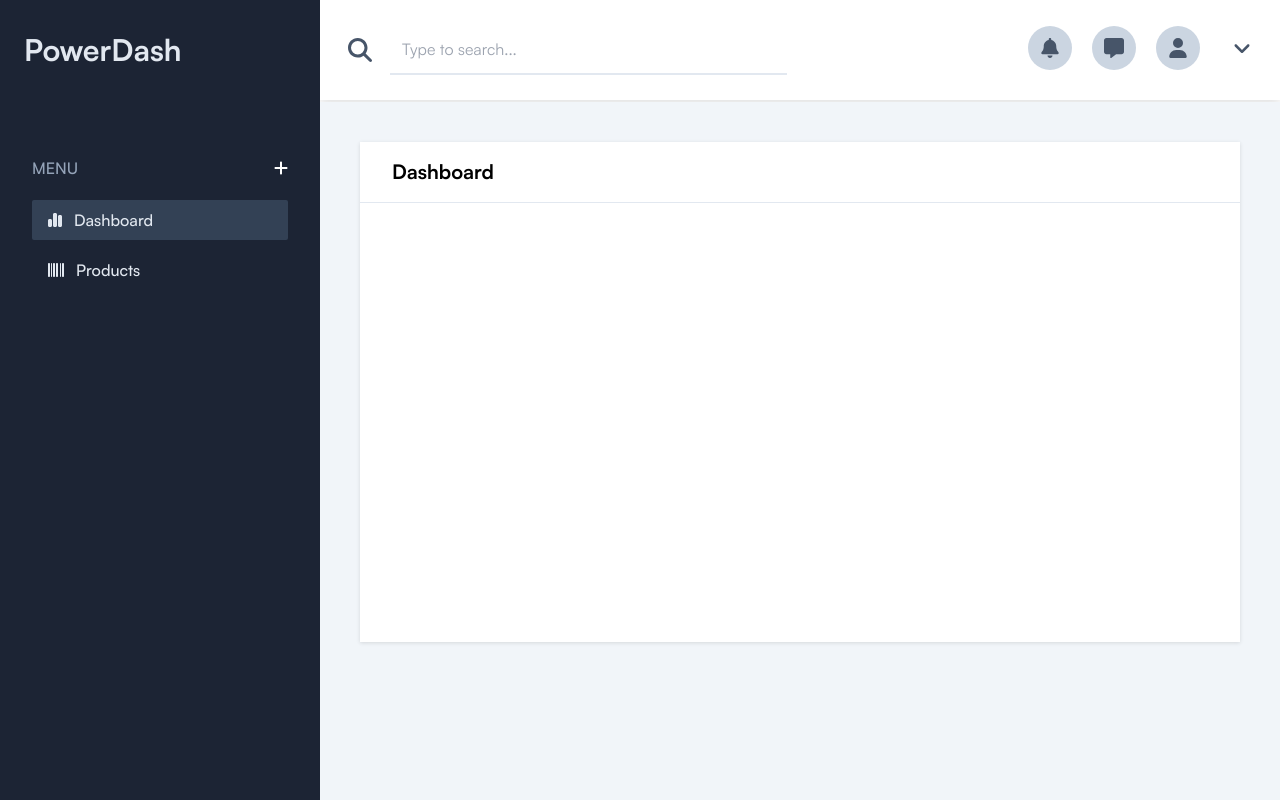
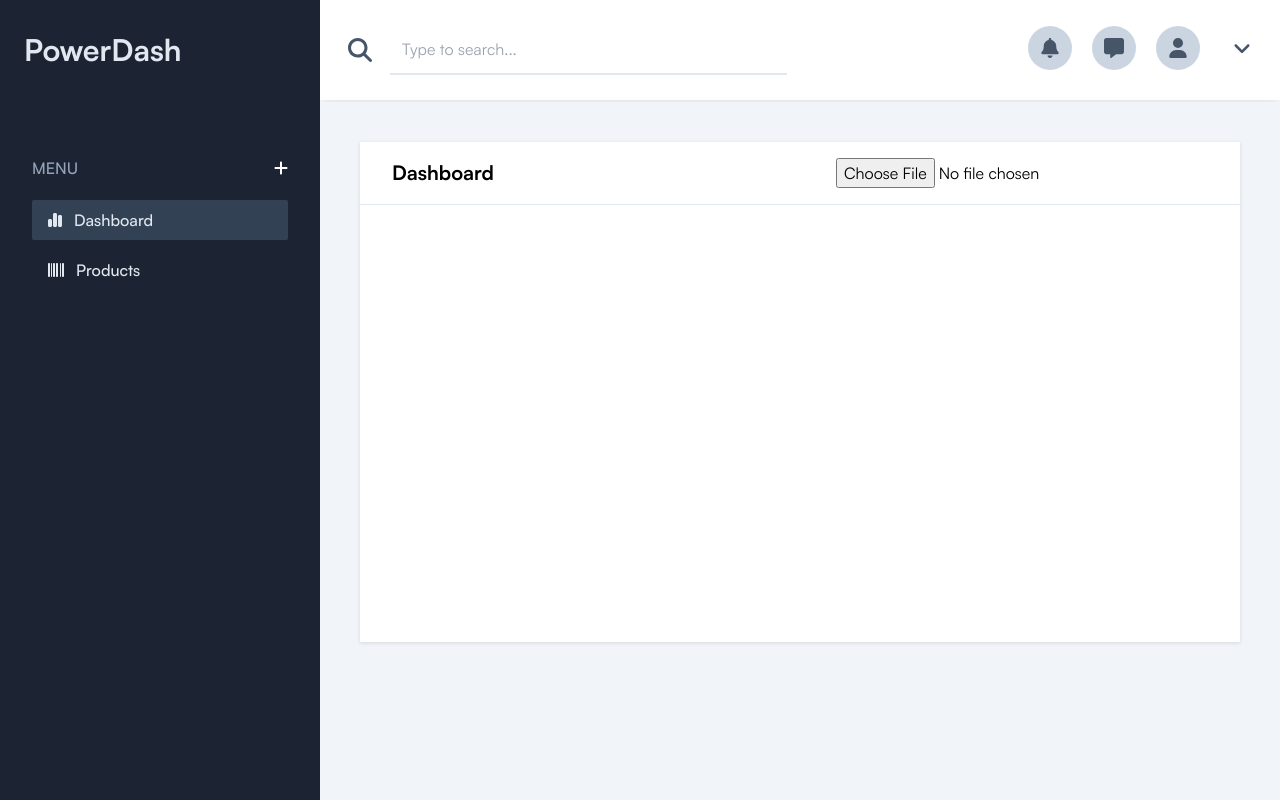
Before and after one commit to RinorRexhaj/PowerDash, a React (Vite) app in the folder client/: page /dashboard in a window 1280 px wide. Built offline with nearby package versions, Linux system fonts and the light colour scheme.

Commit message:
import data from excel

```diff
--- a/client/src/Sidebar/Sidebar.jsx
+++ b/client/src/Sidebar/Sidebar.jsx
@@ -7,11 +7,16 @@
 } from "@fortawesome/free-solid-svg-icons";
 import { toast } from "react-toastify";
 import { Link } from "react-router-dom";
+import ImportExcel from "../components/ImportExcel";
 
 const Sidebar = ({ open, toggleSidebar, views, setViews }) => {
   const addView = () => {
     setViews([...views, { dest: "", created: true }]);
   };
+
+  // const handleFileChange = (e) => {
+  //   console.log(e.target.files[0]); // Logs selected file
+  // };
 
   return (
     <div
@@ -58,6 +63,7 @@
             );
           })}
         </div>
+        {/* <ImportExcel /> */}
       </div>
     </div>
   );
--- /dev/null
+++ b/client/src/components/ImportExcel.jsx
@@ -0,0 +1,58 @@
+import { useState } from "react";
+import * as XLSX from "xlsx";
+
+const ImportExcel = () => {
+  const [data, setData] = useState([]);
+  const [fileSelected, setFileSelected] = useState(false);
+
+  const handleFileUpload = (e) => {
+    const reader = new FileReader();
+    const file = e.target.files[0];
+
+    if (!file) return;
+    setFileSelected(true);
+
+    reader.readAsArrayBuffer(file);
+    // reader.readAsBinaryString(file);
+
+    reader.onload = (e) => {
+      const data = e.target.result;
+      const workbook = XLSX.read(data, { type: "array" });
+      const sheetName = workbook.SheetNames[0];
+      const sheet = workbook.Sheets[sheetName];
+      const parsedData = XLSX.utils.sheet_to_json(sheet);
+      setData(parsedData);
+    };
+  };
+
+  return (
+    <div>
+      <input type="file" accept=".xlsx, .xls" onChange={handleFileUpload} />
+      {data.length > 0 && (
+        <table>
+          <thead>
+            <tr>
+              {Object.keys(data[0]).map((key) => (
+                <th key={key}>{key}</th>
+              ))}
+            </tr>
+          </thead>
+          <tbody>
+            {data.map((row, index) => (
+              <tr key={index}>
+                {Object.values(row).map((value, cellIndex) => (
+                  <td key={cellIndex}>{value}</td>
+                ))}
+              </tr>
+            ))}
+          </tbody>
+        </table>
+      )}
+      {fileSelected && data.length === 0 && (
+        <p className="text-red-500 font-bold">No data to display</p>
+      )}
+    </div>
+  );
+};
+
+export default ImportExcel;
--- a/client/src/components/View.jsx
+++ b/client/src/components/View.jsx
@@ -1,4 +1,5 @@
 import React from "react";
+import ImportExcel from "./ImportExcel";
 
 const View = ({ type, created }) => {
   return (
@@ -11,6 +12,7 @@
       <div className="w-full relative min-h-125 shadow-2 bg-white flex flex-col">
         <div className="w-full flex items-center justify-between bg-white py-4 px-8 sm:px-4">
           <h1 className="text-xl font-semibold">{type}</h1>
+          <ImportExcel />
         </div>
         <span className="w-full h-[1px] bg-slate-200"></span>
       </div>
--- /dev/null
+++ b/package.json
@@ -0,0 +1,5 @@
+{
+  "dependencies": {
+    "xlsx": "^0.18.5"
+  }
+}
```
Also changed, not shown: client/package.json (+4 -3 lines), client/src/App.jsx (+20 -0 lines), client/src/Onboarding/Onboarding.jsx (added, +60 -0 lines), 2 other files (tests, documents, lock files or other folders).
